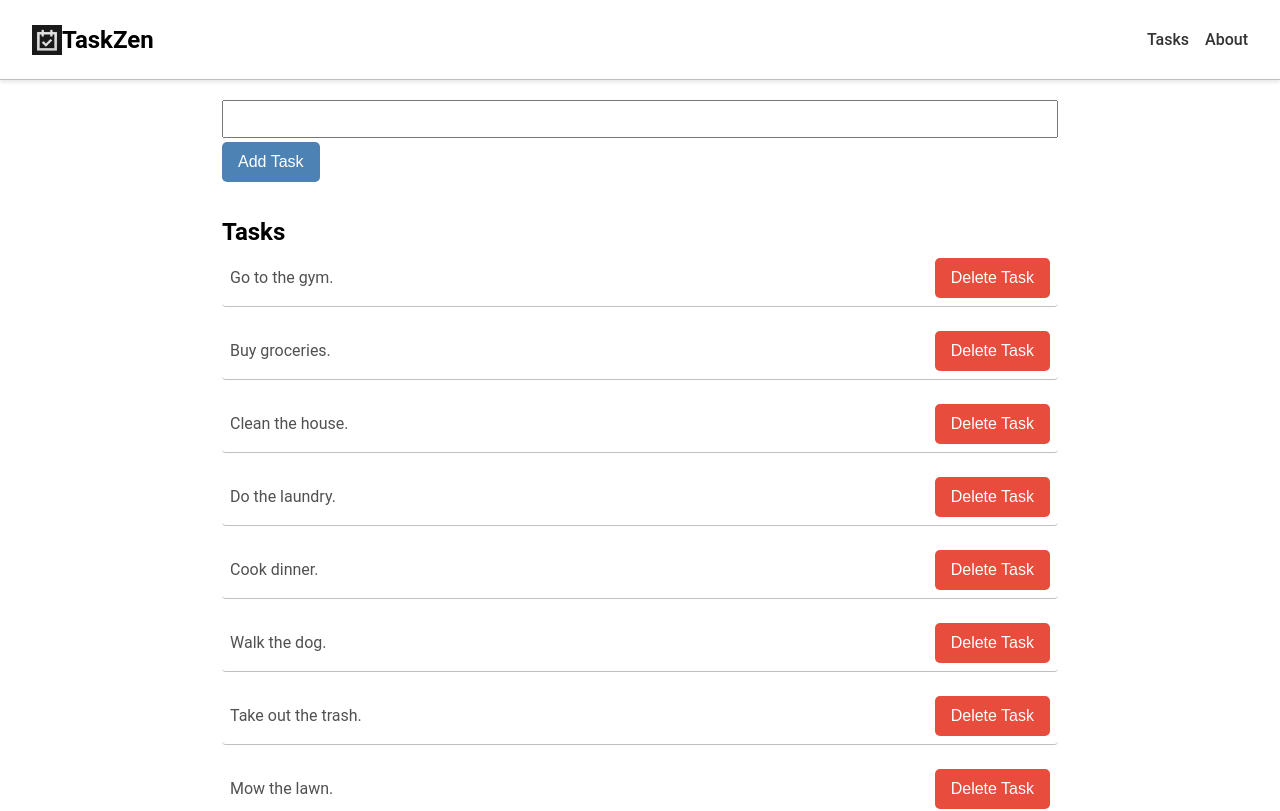
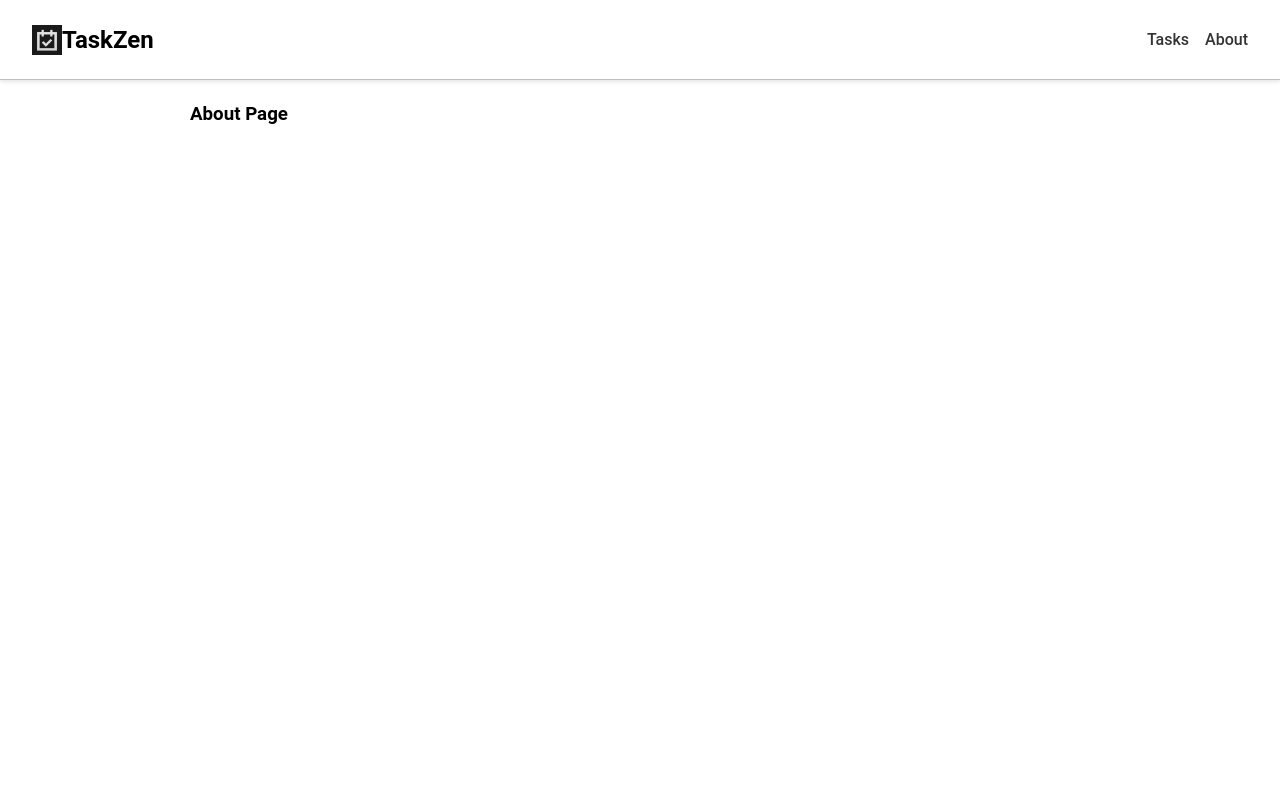
Before and after one commit to waltob123/taskzen, a React (Create React App) app: page /about in a window 1280 px wide. Shown: the top 811 px of the page. Built offline with nearby package versions, Linux system fonts and the light colour scheme; data requests are answered from the project's data file.

Commit message:
Subject: (add) custom hook to modify Tasks.
Body:
- created a hook directory to contain custom hooks.
- refactored tasks to use the useFetch custom hook.
- installed new package react-router-dom v5
- used react routers to route between pages.

```diff
--- a/package.json
+++ b/package.json
@@ -10,6 +10,7 @@
     "gh-pages": "^6.1.1",
     "react": "^18.3.1",
     "react-dom": "^18.3.1",
+    "react-router-dom": "^5.3.4",
     "react-scripts": "5.0.1",
     "web-vitals": "^2.1.4"
   },
--- a/src/App.js
+++ b/src/App.js
@@ -1,3 +1,4 @@
+import { BrowserRouter as Router } from "react-router-dom";
 import Header from './components/Header';
 import Main from './components/Main';
 
@@ -5,11 +6,20 @@ import Main from './components/Main';
 function App() {
 
   return (
-    <div className="relative">
-      <Header />
-      <Main />
-    </div>
+    <Router>
+      <div className="relative">
+        <Header />
+        <Main />
+      </div>
+    </Router>
   );
 }
 
 export default App;
+
+/**
+ * BrowserRouter
+ *
+ * Used by react to route between different pages thus request doesn't get sent to the server
+ * but react gets hold of it and matches the path to any of the routes and renders it.
+ */
--- /dev/null
+++ b/src/components/About.js
@@ -0,0 +1,9 @@
+const About = () => {
+  return (
+    <section className="about">
+      <h3>About Page</h3>
+    </section>
+   );
+}
+
+export default About;
--- a/src/components/Main.js
+++ b/src/components/Main.js
@@ -1,11 +1,27 @@
+import { Switch, Route } from "react-router-dom";
 import Tasks from "./Tasks";
+import About from "./About";
 
 
 const Main = () => {
   return (
     <main className="container">
-      <Tasks />
+      <Switch>
+        <Route exact path='/'>
+          <Tasks />
+        </Route>
+        <Route exact path='/about'>
+          <About />
+        </Route>
+      </Switch>
     </main>
   );
 }
 export default Main;
+
+/**
+ * Switch, Route
+ *
+ * Used for switching and defining each component to be rendered when the path is matched.
+ *
+ */
--- a/src/components/Navbar.js
+++ b/src/components/Navbar.js
@@ -1,12 +1,21 @@
+import { Link } from 'react-router-dom';
+
 const Navbar = () => {
   return (
     <nav className="nav">
       <ul className="flex a-center">
-        <li><a href="/tasks" className="nav-link">Tasks</a></li>
-        <li><a href="/about" className="nav-link">About</a></li>
+        <li><Link to="/" className="nav-link">Tasks</Link></li>
+        <li><Link to="/about" className="nav-link">About</Link></li>
       </ul>
     </nav>
    );
 }
 
 export default Navbar
+
+
+/**
+ * React Links
+ * Used for routing
+ *
+ */
--- a/src/components/Tasks.js
+++ b/src/components/Tasks.js
@@ -1,37 +1,28 @@
-import { useState, useEffect } from "react";
 import AddTask from "./AddTask";
 import TaskLists from "./TasksList";
 import Loading from "./Loading";
-
+import useFetch from "../hooks/useFetch";
 
 const Tasks = () => {
 
-  const [tasksArray, setTasks] = useState(null);
-  const [isPending, setIsPending] = useState(true);
+  const { data, setData, isPending, error } = useFetch('http://localhost:8000/tasks')
 
-  useEffect(() => {
-    setTimeout(() => {
-          fetch('http://localhost:8000/tasks')
-      .then((res) => res.json())
-      .then((data) => setTasks(data));
-      setIsPending(false);
-     }, 2000);
-  }, []);
 
   const addNewTask = (newTask) => {
-    setTasks([...tasksArray, newTask]);
+    setData([...data, newTask]);
   }
 
   const deleteTask = (task) => {
-    const filteredTasks = tasksArray.filter((t) => t.id !== task.id);
-    setTasks(filteredTasks);
+    const filteredTasks = data.filter((t) => t.id !== task.id);
+    setData(filteredTasks);
   }
 
   return (
     <>
-      <AddTask tasksArray={tasksArray} addNewTask={addNewTask} />
+      <AddTask tasksArray={data} addNewTask={addNewTask} />
+      { error && <div>{ error }</div> }
       { isPending && <Loading />}
-      { tasksArray && <TaskLists tasks={tasksArray} deleteTask={deleteTask} /> }
+      { data && <TaskLists tasks={data} deleteTask={deleteTask} /> }
     </>
   );
 }
--- /dev/null
+++ b/src/hooks/useFetch.js
@@ -0,0 +1,49 @@
+import { useState, useEffect } from 'react';
+
+const useFetch = (url) => {
+  const [data, setData] = useState(null);
+  const [isPending, setIsPending] = useState(true);
+  const [error, setError] = useState(null);
+
+  useEffect(() => {
+    const abortController = new AbortController();
+    setTimeout(() => {
+      fetch(url, { signal: abortController.signal })
+            .then((res) => {
+              if (!res.ok) {
+                throw new Error('Could not fetch the data for that resource');
+              } else {
+                return res.json()
+              }
+            })
+        .then((data) => {
+          setData(data);
+          setIsPending(false);
+          setError(null);
+        })
+        .catch((error) => {
+          if (error.name === 'AbortError') {
+            return
+          } else {
+            setIsPending(false);
+            setError(error.message);
+          }
+        });
+      setIsPending(false);
+    }, 2000);
+
+    return () => abortController.abort();
+  }, [url]);
+
+  return { data, setData, isPending, error }
+}
+
+export default useFetch;
+
+
+/*
+  Custom hooks
+  useFetch to fetch data from a url.
+  abortController to abort controller when we switch from this view to another view whiles fetching data.
+  error messages
+*/
--- a/src/index.css
+++ b/src/index.css
@@ -1,4 +1,4 @@
-`:root {
+:root {
   font-size: 16px;
 }
 
@@ -187,6 +187,10 @@ section.add-task {
   cursor: pointer;
 }
 
+section.about {
+  margin-top: 100px;
+}
+
 .loading {
   display: flex;
   justify-content: center;
```
Also changed, not shown: 1 other file (tests, documents, lock files or other folders).
